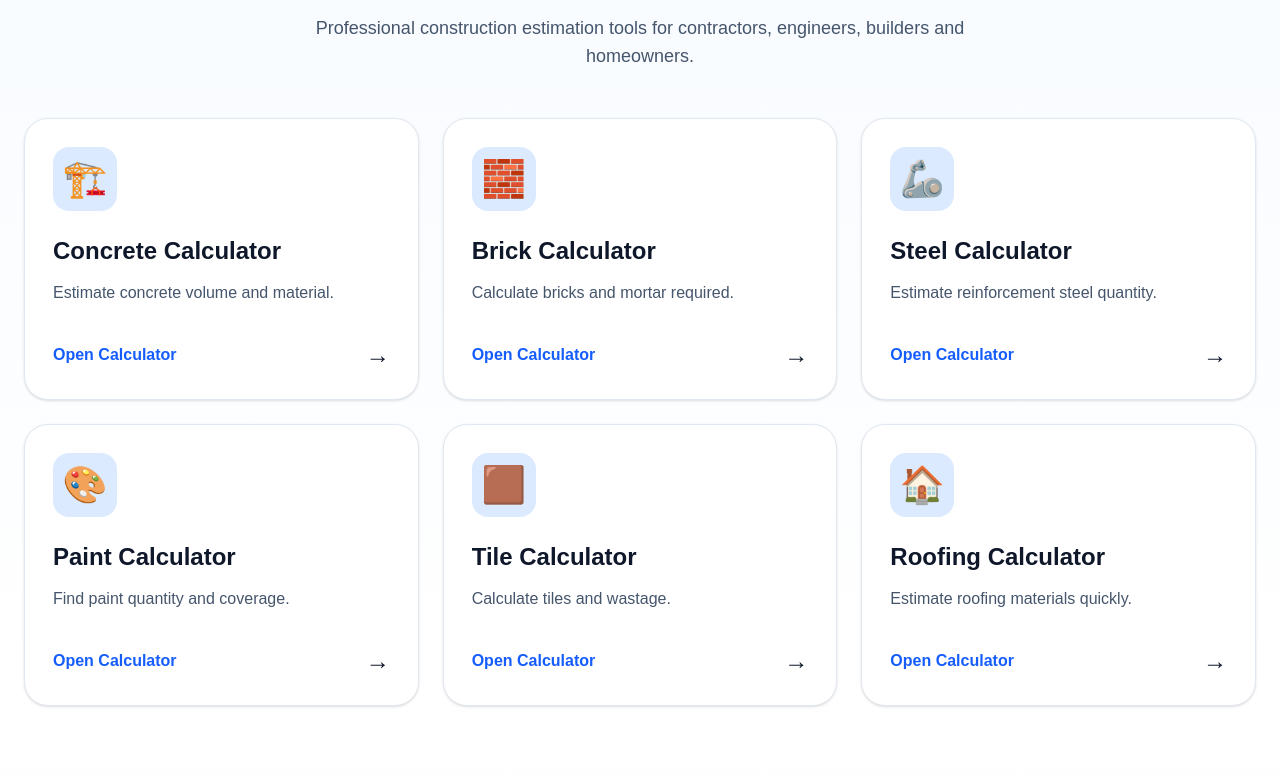
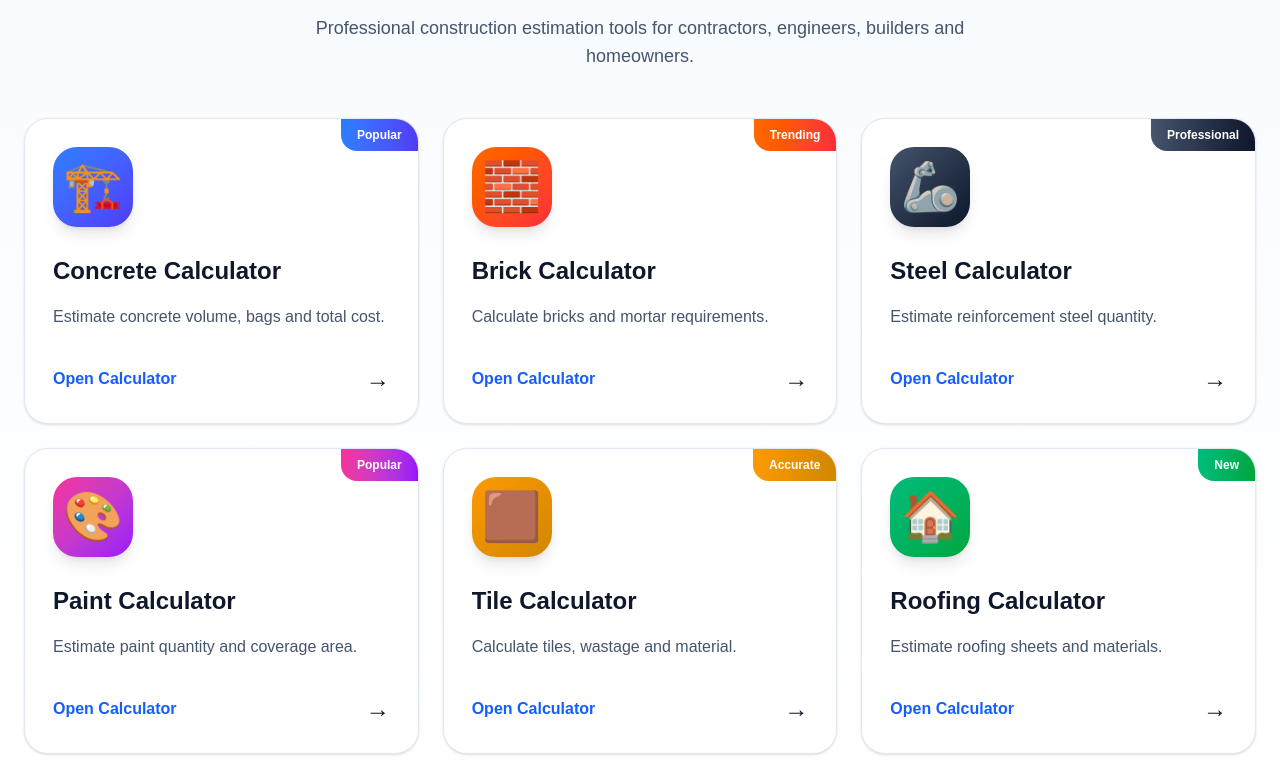
Before and after one commit to km7max-cmd/cornerspan, a Next.js app: page / in a window 1280 px wide. Shown: the part 1079-1860 px from the top of the page. Built offline with nearby package versions, Linux system fonts and the light colour scheme.

Commit message:
Refactor CategoryCard to use structured data
Refactor CategoryCard component to use a data structure for icons, badges, and descriptions. Update rendering logic to utilize the new data format.

```diff
--- a/components/CategoryCard.tsx
+++ b/components/CategoryCard.tsx
@@ -4,25 +4,61 @@ type Props = {
   title: string;
 };
 
-const icons: Record<string, string> = {
-  "Concrete Calculator": "🏗️",
-  "Brick Calculator": "🧱",
-  "Steel Calculator": "🦾",
-  "Paint Calculator": "🎨",
-  "Tile Calculator": "🟫",
-  "Roofing Calculator": "🏠",
-};
+const data: Record<
+  string,
+  {
+    icon: string;
+    badge: string;
+    description: string;
+    color: string;
+  }
+> = {
+  "Concrete Calculator": {
+    icon: "🏗️",
+    badge: "Popular",
+    description: "Estimate concrete volume, bags and total cost.",
+    color: "from-blue-500 to-indigo-600",
+  },
 
-const descriptions: Record<string, string> = {
-  "Concrete Calculator": "Estimate concrete volume and material.",
-  "Brick Calculator": "Calculate bricks and mortar required.",
-  "Steel Calculator": "Estimate reinforcement steel quantity.",
-  "Paint Calculator": "Find paint quantity and coverage.",
-  "Tile Calculator": "Calculate tiles and wastage.",
-  "Roofing Calculator": "Estimate roofing materials quickly.",
+  "Brick Calculator": {
+    icon: "🧱",
+    badge: "Trending",
+    description: "Calculate bricks and mortar requirements.",
+    color: "from-orange-500 to-red-500",
+  },
+
+  "Steel Calculator": {
+    icon: "🦾",
+    badge: "Professional",
+    description: "Estimate reinforcement steel quantity.",
+    color: "from-slate-600 to-slate-900",
+  },
+
+  "Paint Calculator": {
+    icon: "🎨",
+    badge: "Popular",
+    description: "Estimate paint quantity and coverage area.",
+    color: "from-pink-500 to-purple-600",
+  },
+
+  "Tile Calculator": {
+    icon: "🟫",
+    badge: "Accurate",
+    description: "Calculate tiles, wastage and material.",
+    color: "from-amber-500 to-yellow-600",
+  },
+
+  "Roofing Calculator": {
+    icon: "🏠",
+    badge: "New",
+    description: "Estimate roofing sheets and materials.",
+    color: "from-emerald-500 to-green-600",
+  },
 };
 
 export default function CategoryCard({ title }: Props) {
+  const item = data[title];
+
   const slug = title
     .toLowerCase()
     .replace(" calculator", "")
@@ -30,29 +66,38 @@ export default function CategoryCard({ title }: Props) {
 
   return (
     <Link href={`/calculators/${slug}`}>
-      <div className="group h-full rounded-3xl border border-slate-200 bg-white p-7 shadow-sm transition-all duration-300 hover:-translate-y-2 hover:border-blue-500 hover:shadow-2xl">
+      <div className="group relative overflow-hidden rounded-3xl border border-slate-200 bg-white p-7 shadow-sm transition-all duration-300 hover:-translate-y-2 hover:shadow-2xl">
 
-        <div className="flex h-16 w-16 items-center justify-center rounded-2xl bg-blue-100 text-4xl transition group-hover:bg-blue-600 group-hover:text-white">
-          {icons[title] ?? "📐"}
+        <div
+          className={`absolute right-0 top-0 rounded-bl-2xl bg-gradient-to-r ${item.color} px-4 py-2 text-xs font-bold text-white`}
+        >
+          {item.badge}
         </div>
 
-        <h3 className="mt-6 text-2xl font-bold text-slate-900">
+        <div
+          className={`flex h-20 w-20 items-center justify-center rounded-3xl bg-gradient-to-br ${item.color} text-5xl shadow-lg transition duration-300 group-hover:scale-110`}
+        >
+          {item.icon}
+        </div>
+
+        <h3 className="mt-7 text-2xl font-black text-slate-900">
           {title}
         </h3>
 
-        <p className="mt-3 leading-7 text-slate-600">
-          {descriptions[title] ??
-            "Professional construction estimation tool."}
+        <p className="mt-4 leading-7 text-slate-600">
+          {item.description}
         </p>
 
         <div className="mt-8 flex items-center justify-between">
+
           <span className="font-semibold text-blue-600">
             Open Calculator
           </span>
 
-          <span className="text-2xl transition group-hover:translate-x-1">
+          <span className="text-2xl transition group-hover:translate-x-2">
             →
           </span>
+
         </div>
 
       </div>
```
